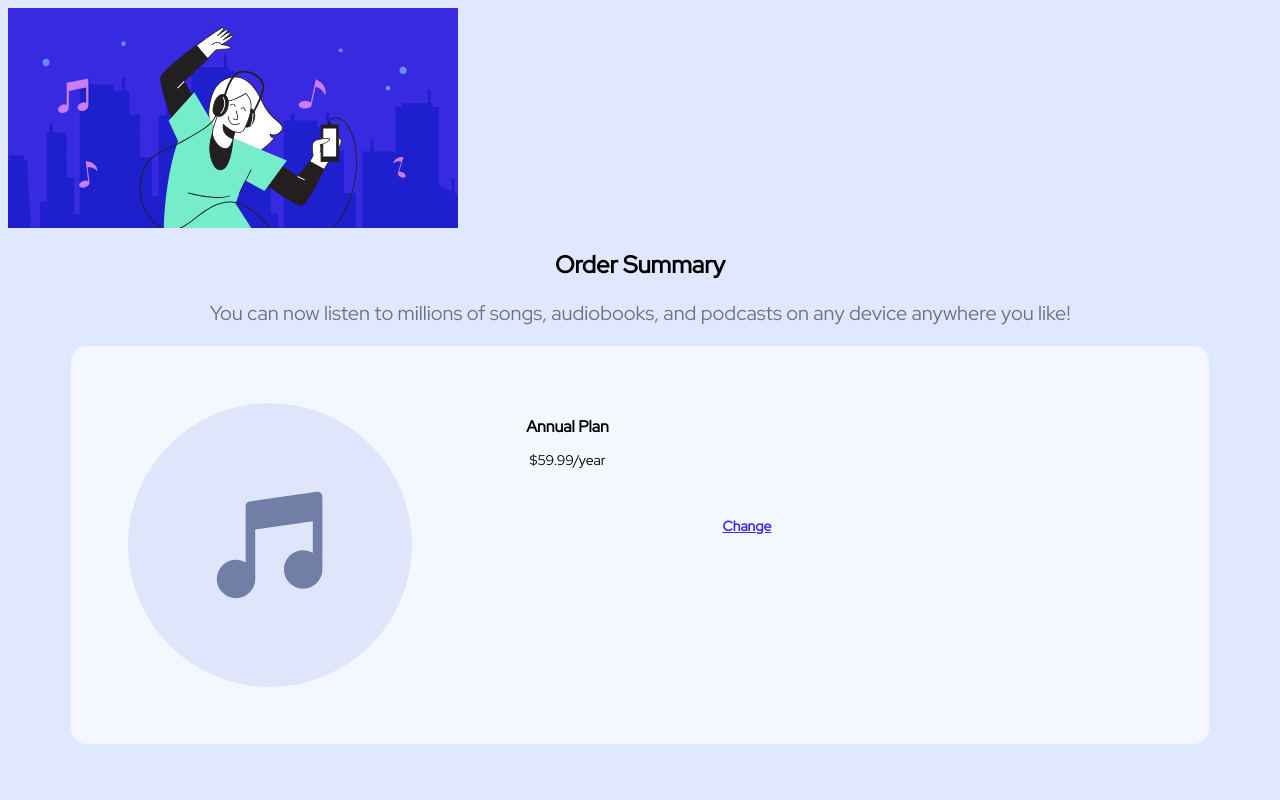
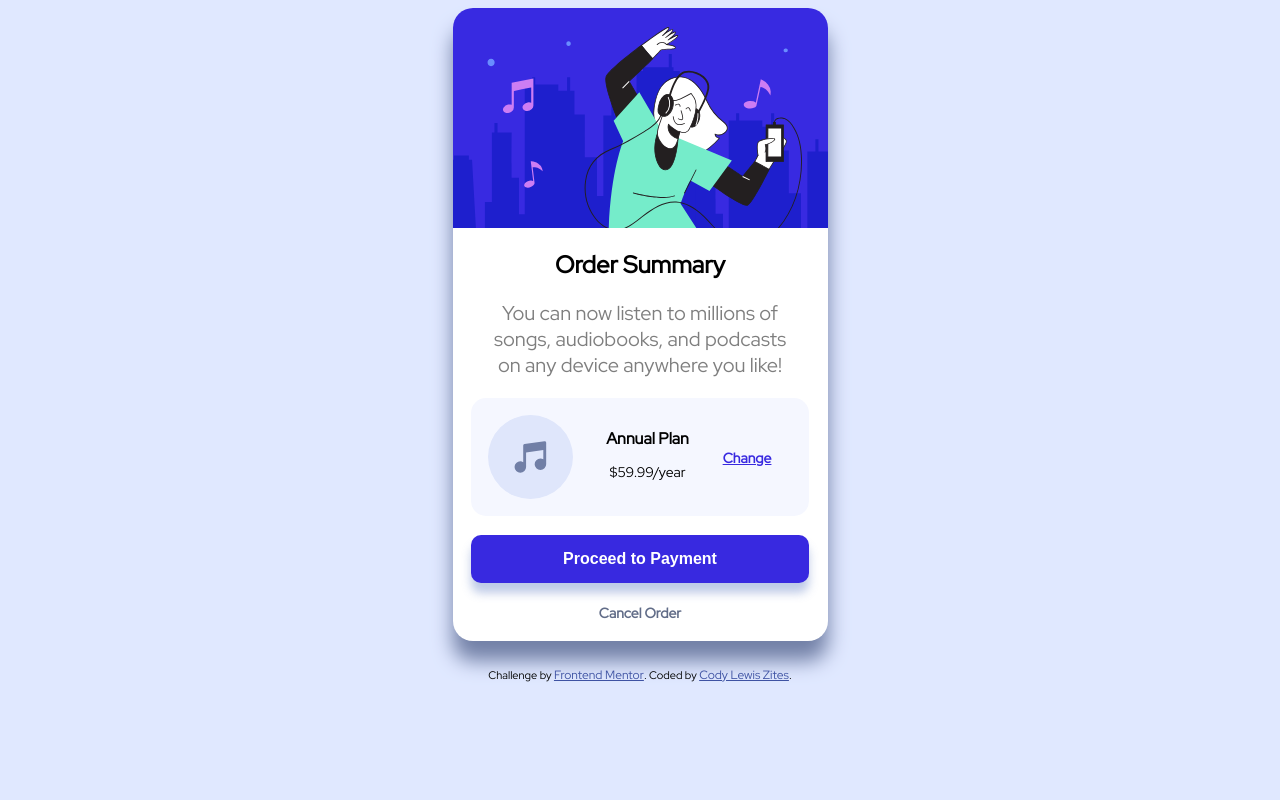
Before and after one commit to zitescody/ordersummarycard, a plain HTML site: page index.html in a window 1280 px wide. Shown: the top 800 px of the page. Drawn offline with Linux system fonts and the light colour scheme.

Commit message:
implemented accessibility changes

```diff
--- a/css/index.css
+++ b/css/index.css
@@ -44,7 +44,7 @@ a {
 
 /* Content Styles */
 
-div.container {
+main.container {
     max-width: 375px;
     border-radius: 20px;
     margin: 0 auto;
```
